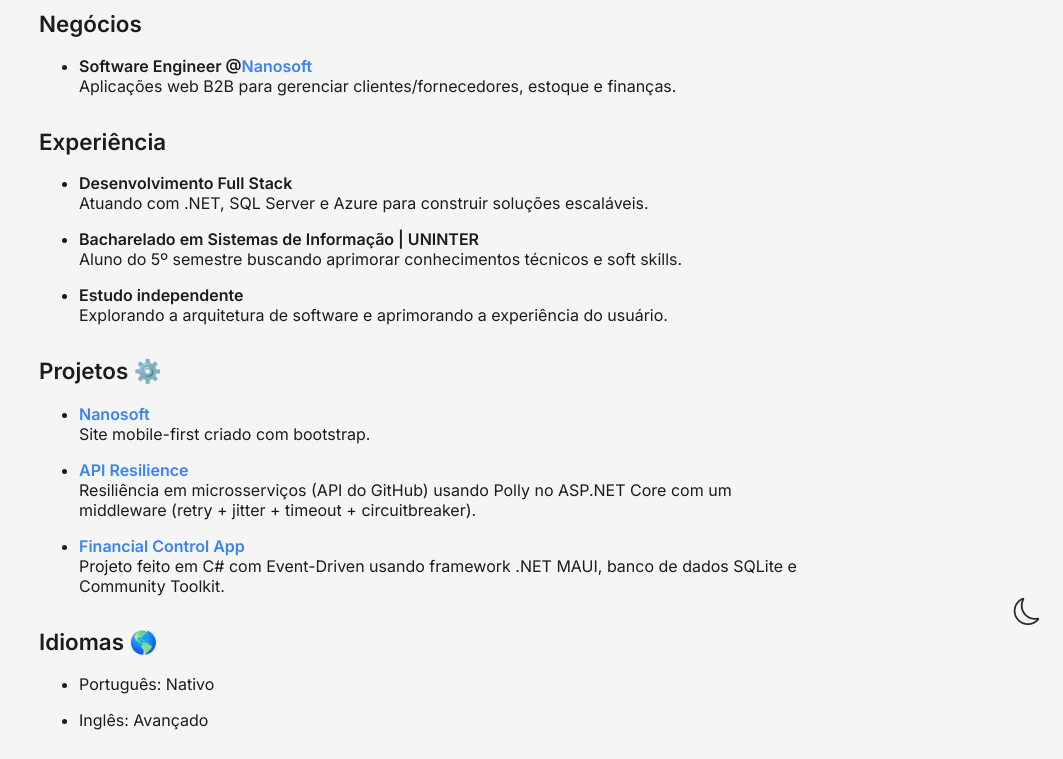
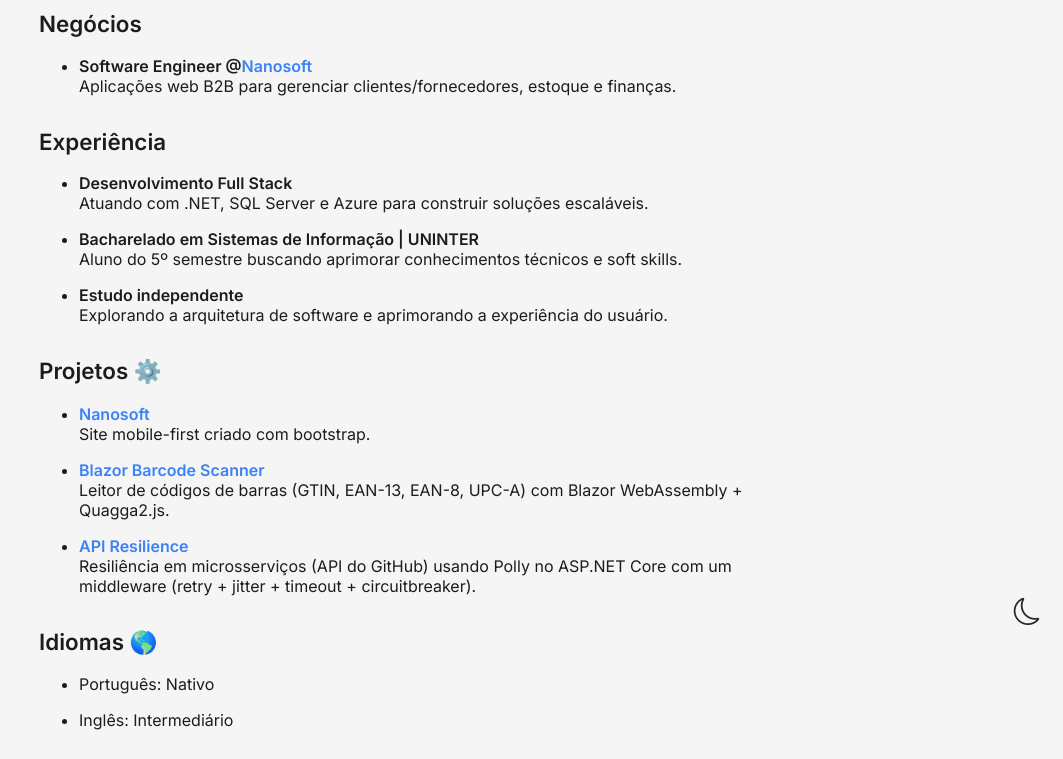
Before and after one commit to eduardo-maciel03/portfolio, a plain HTML site: page index.html in a window 1280 px wide. Shown: the part 154-913 px from the top of the page, without its empty margins (217-1280 px from the left). Drawn offline with nearby package versions, Linux system fonts and the light colour scheme.

Commit message:
updating projects

```diff
--- a/index.html
+++ b/index.html
@@ -55,11 +55,11 @@
           <li><strong><a href="https://nanosoft.com.br" target="_blank">Nanosoft</a></strong><br />
             Site mobile-first criado com bootstrap.
           </li>
+          <li><strong><a href="https://github.com/eduardo-maciel03/blazor-barcode-scanner" target="_blank">Blazor Barcode Scanner</a></strong><br />
+            Leitor de códigos de barras (GTIN, EAN-13, EAN-8, UPC-A) com Blazor WebAssembly + Quagga2.js.
+          </li>
           <li><strong><a href="https://github.com/eduardo-maciel03/resiliencia-api" target="_blank">API Resilience</a></strong><br />
             Resiliência em microsserviços (API do GitHub) usando Polly no ASP.NET Core com um middleware (retry + jitter + timeout + circuitbreaker).
-          </li>
-          <li><strong><a href="https://github.com/eduardo-maciel03/financialcontrol-app" target="_blank">Financial Control App</a></strong><br />
-            Projeto feito em C# com Event-Driven usando framework .NET MAUI, banco de dados SQLite e Community Toolkit.
           </li>
         </ul>
     </section>
@@ -68,7 +68,7 @@
         <h2>Idiomas 🌎</h2>
         <ul>
           <li>Português: Nativo</li>
-          <li>Inglês: Avançado</li>
+          <li>Inglês: Intermediário</li>
         </ul>
     </section>
 
```
